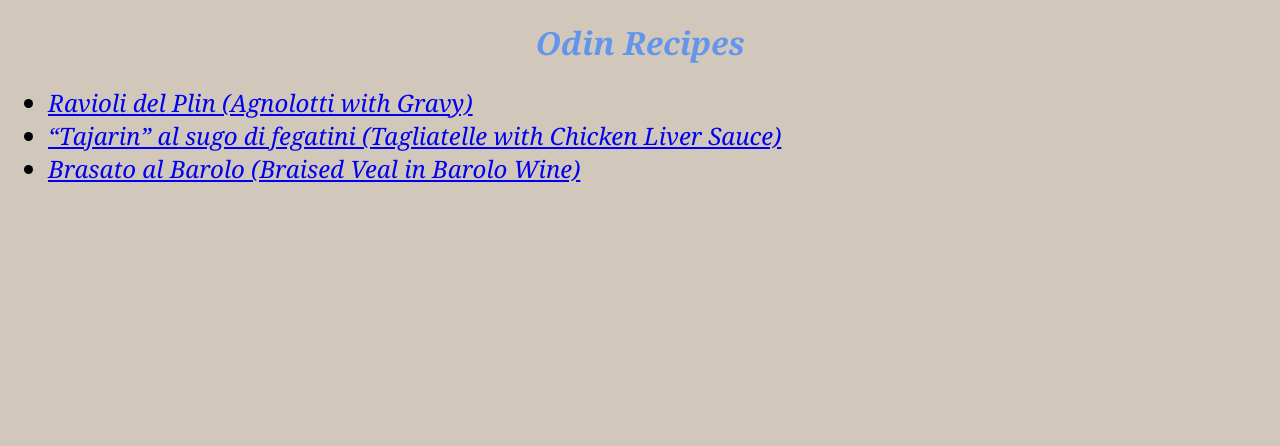
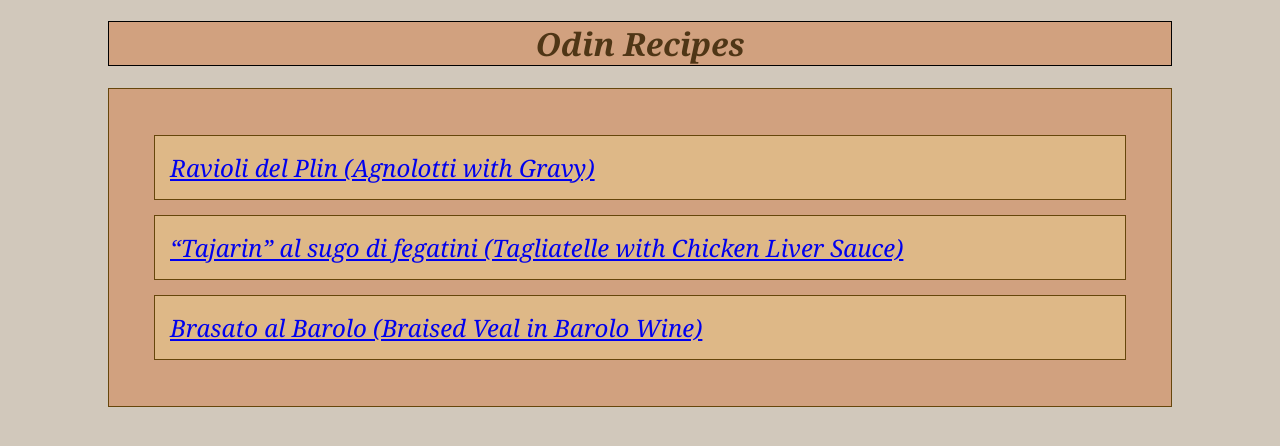
Before and after one commit to hdwalden/odin-recipes, a plain HTML site: page index.html in a window 1280 px wide. Drawn offline with Linux system fonts and the light colour scheme.

Commit message:
Improve look of homepage with box model notions

```diff
--- a/index.html
+++ b/index.html
@@ -7,10 +7,12 @@
     </head>
     <body>
         <h1>Odin Recipes</h1>
-        <ul>
-           <li><a href="recipes/Ravioli_del_plin.html">Ravioli del Plin (Agnolotti with Gravy)</a></li>
-           <li><a href="recipes/Tajarin.html">“Tajarin” al sugo di fegatini (Tagliatelle with Chicken Liver Sauce)</a></li>
-           <li><a href="recipes/Brasato.html">Brasato al Barolo (Braised Veal in Barolo Wine)</a></li>
+    <div class="menu">
+        <ul style="padding-left: 0px;">
+           <li class="ricetta"><a href="recipes/Ravioli_del_plin.html">Ravioli del Plin (Agnolotti with Gravy)</a></li>
+           <li class="ricetta"><a href="recipes/Tajarin.html">“Tajarin” al sugo di fegatini (Tagliatelle with Chicken Liver Sauce)</a></li>
+           <li class="ricetta"><a href="recipes/Brasato.html">Brasato al Barolo (Braised Veal in Barolo Wine)</a></li>
         </ul>
+    </div>
     </body>
 </html>
--- a/styles.css
+++ b/styles.css
@@ -4,7 +4,11 @@ body {
 
 h1 {
     text-align: center;
-    color: cornflowerblue;
+    color: rgb(79, 54, 22);
+    background-color: rgb(209, 161, 127);
+    border: 1px solid black;
+    margin-left: 100px;
+    margin-right: 100px;
 }
 
 h1,
@@ -16,3 +20,19 @@ ul {
 li {
     font-size: x-large;
 }
+
+.menu {
+    padding: 30px;
+    background-color: rgb(209, 161, 127);
+    margin-left: 100px;
+    margin-right: 100px;
+    border: 1px solid rgb(102, 70, 11);
+}
+
+.ricetta {
+    display: block;
+    margin: 15px;
+    padding: 15px;
+    border: 1px solid rgb(102, 70, 11);
+    background-color: burlywood;
+}
```
